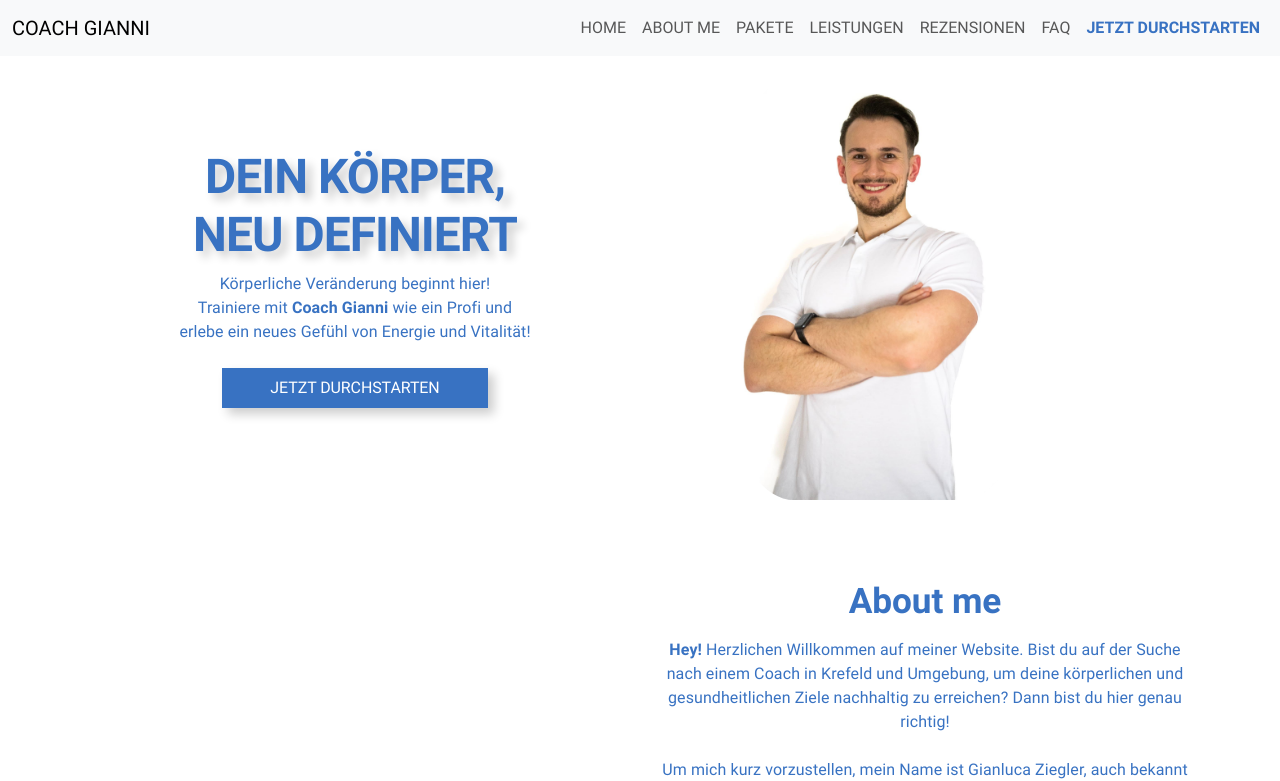
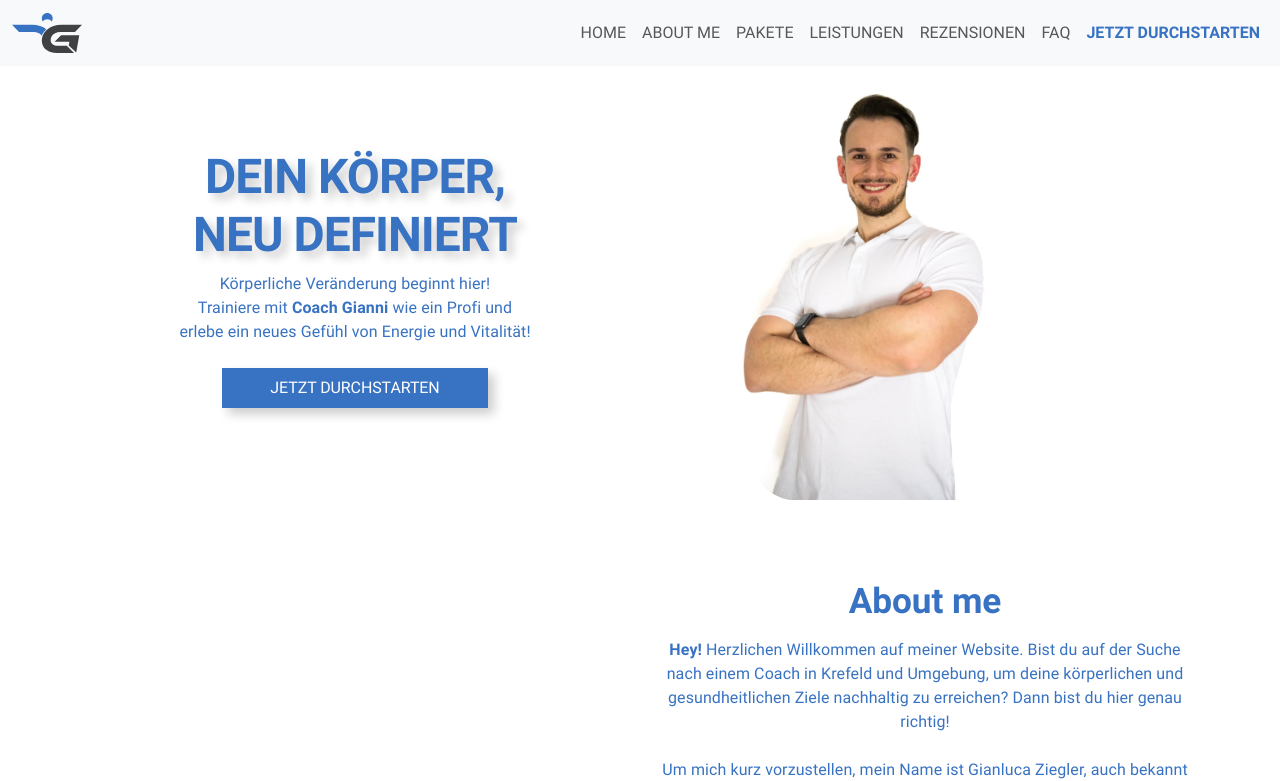
Before and after one commit to Dennicheck/CoachGianniWebsite, a plain HTML site: page index.html in a window 1280 px wide. Shown: the top 781 px of the page. Drawn offline with Linux system fonts and the light colour scheme.

Commit message:
add svg logo

```diff
--- a/index.html
+++ b/index.html
@@ -26,9 +26,15 @@
   <body>
     <!-- ***** Header Area Start ***** -->
     <header class="">
-      <nav class="navbar fixed-top navbar-expand-lg navbar-light bg-light">
+      <nav class="navbar fixed-top navbar-expand-lg navbar-light bg-light spa">
         <div class="container-fluid">
-          <a class="navbar-brand" href="#">Coach Gianni</a>
+          <a class="navbar-brand" href="#">
+            <img
+              src="assets/images/logo.svg"
+              alt="Logo"
+              style="max-height: 40px"
+            />
+          </a>
           <button
             class="navbar-toggler"
             id="navbar-toggler"
```
Also changed, not shown: assets/images/logo.svg (added).
